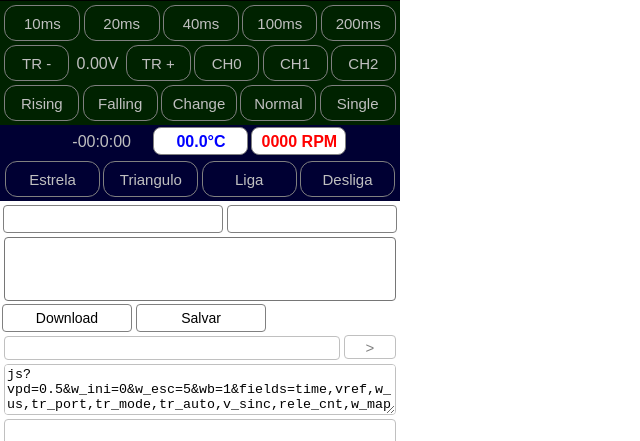
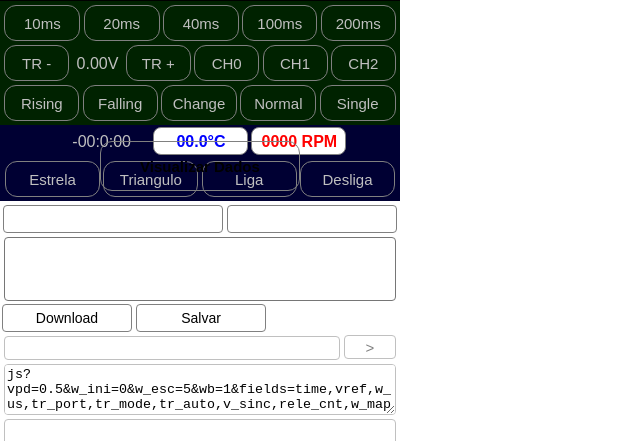
Before and after one commit to vthayashi/weblabead, a plain HTML site: page Motor6b.htm in a window 1280 px wide. Shown: the part 359-800 px from the top of the page, without its empty margins (0-640 px from the left). Drawn offline with Linux system fonts and the light colour scheme; no server answers.

Commit message:
Update Motor6b.htm

```diff
--- a/Motor6b.htm
+++ b/Motor6b.htm
@@ -579,7 +579,7 @@ function int32(str){
 
 <div id="video" style="position:absolute;top:0px;left:0px;width:400px;height:300px;background:silver;z-index:20;">
 <iframe id="ytplayer" type="text/html" width="400" height="300"
-  src="https://www.youtube.com/embed/JtdGSxcTOJs?autoplay=1&mute=1"
+  src="http://www.youtube.com/embed/JtdGSxcTOJs?autoplay=1&mute=1"
   allow='autoplay'
   frameborder="0"/>
   </iframe>
@@ -589,5 +589,16 @@ function int32(str){
 <input id="videoclosebtn" type="button" value=" X " onclick="videoTimeout()"
  style="position:absolute;top:0px;left:360px;z-index:21;color:white;width:40px;height:30px;background:black;border:none;">
 
+<input id="databtn" type="button" value=" Visualizar Dados " onclick="verdados()"
+ style="position:absolute;top:500px;left:100px;z-index:21;width:200px;height:50px;color:black;font-weight:bold">
+
+<script>
+function verdados(){
+	sa=location.href;
+	path=sa.substring(sa.indexOf("?path=")+6);
+	location.href = "verdados.htm?path="+path;
+}
+</script>
+
 </body>
 </html>
```
